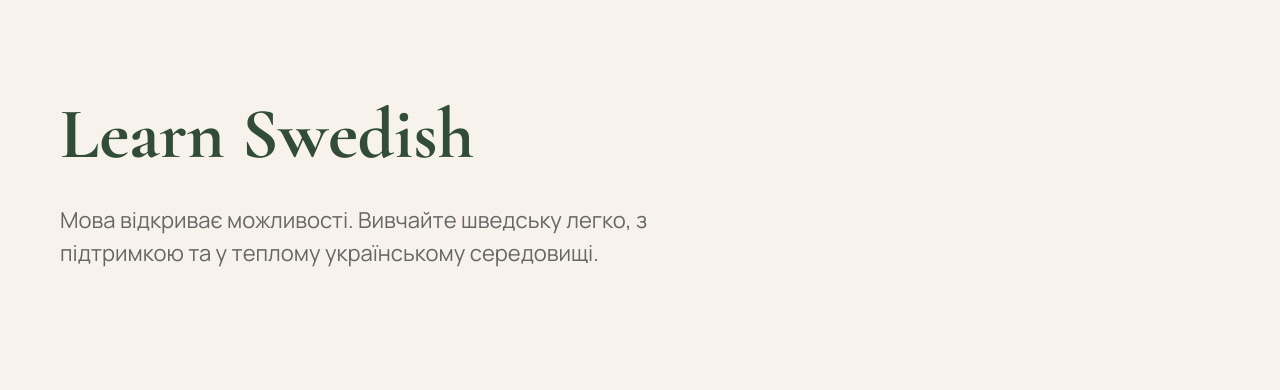
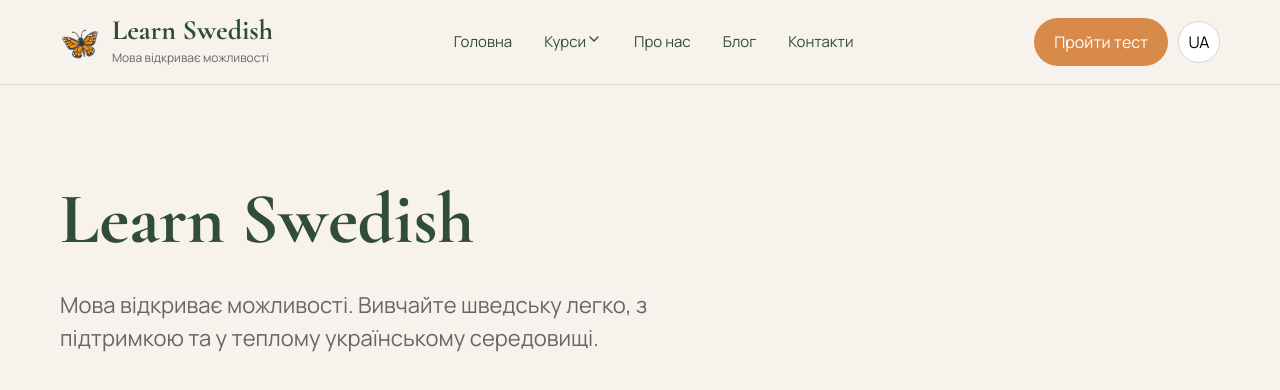
Before and after one commit to LiliiaDud/learn-swedish, a Next.js app: page / in a window 1280 px wide. Shown: the top 390 px of the page. Built offline with nearby package versions, Linux system fonts and the light colour scheme.

Commit message:
feat: create responsive header

```diff
--- a/package.json
+++ b/package.json
@@ -9,6 +9,7 @@
     "lint": "eslint"
   },
   "dependencies": {
+    "lucide-react": "^1.33.0",
     "next": "16.3.1",
     "react": "19.2.8",
     "react-dom": "19.2.8"
--- a/src/app/layout.tsx
+++ b/src/app/layout.tsx
@@ -1,5 +1,6 @@
 import type { Metadata } from "next";
 import { Cormorant_Garamond, Manrope } from "next/font/google";
+import Header from "@/components/layout/Header";
 import "./globals.scss";
 
 const cormorant = Cormorant_Garamond({
@@ -26,6 +27,7 @@ export default function RootLayout({
   return (
     <html lang="uk">
       <body className={`${manrope.variable} ${cormorant.variable}`}>
+        <Header />
         {children}
       </body>
     </html>
--- /dev/null
+++ b/src/components/layout/Header.module.scss
@@ -0,0 +1,142 @@
+@use "../../styles/variables" as *;
+
+.header {
+  position: sticky;
+  top: 0;
+  z-index: 100;
+  background: rgba(247, 243, 236, 0.95);
+  backdrop-filter: blur(12px);
+  border-bottom: 1px solid $border;
+}
+
+.wrapper {
+  height: 84px;
+  display: flex;
+  align-items: center;
+  justify-content: space-between;
+}
+
+.logo {
+  display: flex;
+  align-items: center;
+  gap: 12px;
+
+  color: $primary;
+
+  h3 {
+    font-family: var(--font-cormorant);
+    font-size: 28px;
+    line-height: 1;
+  }
+
+  span {
+    font-size: 12px;
+    color: $text-light;
+  }
+}
+
+.logoIcon {
+  font-size: 32px;
+}
+
+.nav {
+  display: none;
+}
+
+.actions {
+  display: flex;
+  align-items: center;
+  gap: 10px;
+}
+
+.cta {
+  display: none;
+}
+
+.lang {
+  display: none;
+}
+
+.burger {
+  border: none;
+  background: transparent;
+  color: $primary;
+  cursor: pointer;
+}
+
+.mobileMenu {
+  display: flex;
+  flex-direction: column;
+  gap: 20px;
+
+  padding: 24px 0;
+
+  a {
+    font-size: 18px;
+    color: $primary;
+  }
+}
+
+.mobileButton {
+  background: $accent;
+  color: white;
+  border: none;
+  border-radius: 50px;
+  padding: 14px;
+}
+
+/* ---------- Tablet ---------- */
+
+@media (min-width: 768px) {
+  .cta {
+    display: block;
+
+    background: $accent;
+    color: white;
+
+    border: none;
+    border-radius: 50px;
+
+    padding: 12px 20px;
+    cursor: pointer;
+  }
+}
+
+/* ---------- Desktop ---------- */
+
+@media (min-width: 1200px) {
+  .burger {
+    display: none;
+  }
+
+  .nav {
+    display: flex;
+    gap: 32px;
+
+    align-items: center;
+
+    a,
+    button {
+      color: $primary;
+      font-size: 15px;
+      background: transparent;
+      border: none;
+      cursor: pointer;
+    }
+  }
+
+  .lang {
+    display: block;
+
+    border: 1px solid $border;
+    background: white;
+
+    border-radius: 50%;
+    width: 42px;
+    height: 42px;
+  }
+
+  .mobileMenu {
+    display: none;
+  }
+}
--- /dev/null
+++ b/src/components/layout/Header.tsx
@@ -0,0 +1,70 @@
+"use client";
+
+import Link from "next/link";
+import { useState } from "react";
+import { Menu, X, ChevronDown } from "lucide-react";
+import Container from "../shared/Container";
+import styles from "./Header.module.scss";
+
+export default function Header() {
+  const [isOpen, setIsOpen] = useState(false);
+
+  return (
+    <header className={styles.header}>
+      <Container>
+        <div className={styles.wrapper}>
+          {/* Logo */}
+          <Link href="/" className={styles.logo}>
+            <div className={styles.logoIcon}>🦋</div>
+
+            <div>
+              <h3>Learn Swedish</h3>
+              <span>Мова відкриває можливості</span>
+            </div>
+          </Link>
+
+          {/* Desktop Navigation */}
+          <nav className={styles.nav}>
+            <Link href="/">Головна</Link>
+
+            <button className={styles.dropdown}>
+              Курси
+              <ChevronDown size={16} />
+            </button>
+
+            <Link href="/about">Про нас</Link>
+            <Link href="/blog">Блог</Link>
+            <Link href="/contacts">Контакти</Link>
+          </nav>
+
+          {/* Right side */}
+          <div className={styles.actions}>
+            <button className={styles.cta}>Пройти тест</button>
+
+            <button className={styles.lang}>UA</button>
+
+            <button
+              className={styles.burger}
+              onClick={() => setIsOpen(!isOpen)}
+            >
+              {isOpen ? <X size={26} /> : <Menu size={26} />}
+            </button>
+          </div>
+        </div>
+
+        {/* Mobile menu */}
+        {isOpen && (
+          <div className={styles.mobileMenu}>
+            <Link href="/">Головна</Link>
+            <Link href="/courses">Курси</Link>
+            <Link href="/about">Про нас</Link>
+            <Link href="/blog">Блог</Link>
+            <Link href="/contacts">Контакти</Link>
+
+            <button className={styles.mobileButton}>Пройти тест</button>
+          </div>
+        )}
+      </Container>
+    </header>
+  );
+}
```
Also changed, not shown: 1 other file (tests, documents, lock files or other folders).
